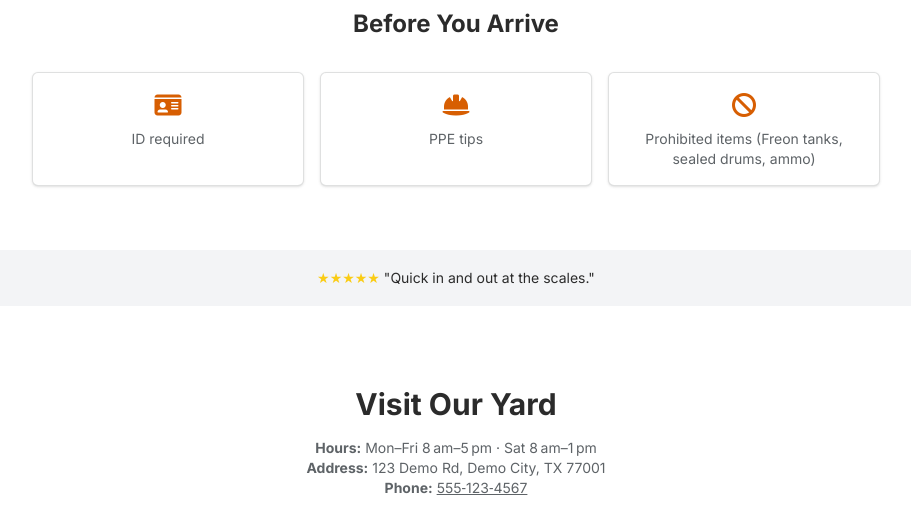
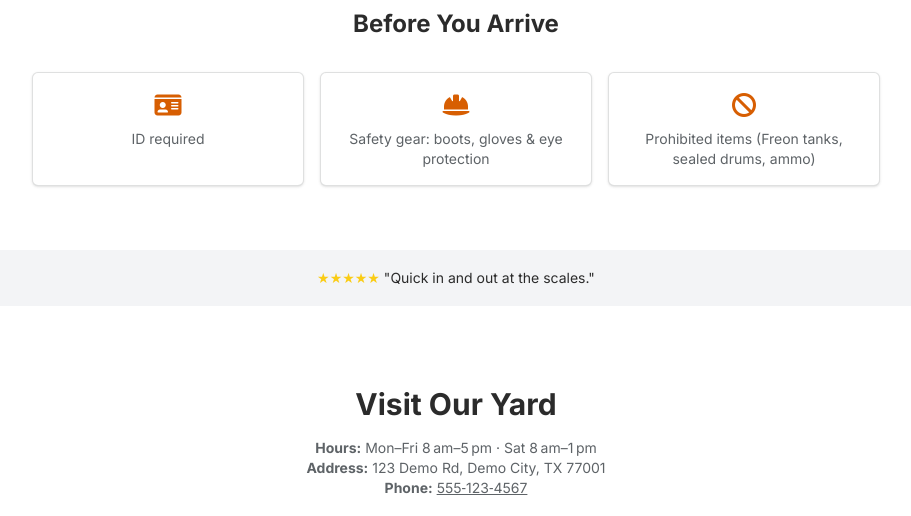
Before and after one commit to mrnosilrub/Standard-Launch-Demo, a plain HTML site: page index.html in a window 1280 px wide. Shown: the part 2060-2576 px from the top of the page, without its empty margins (184-1095 px from the left). Drawn offline with nearby package versions, Linux system fonts and the light colour scheme.

Commit message:
Clarify PPE card

```diff
--- a/index.html
+++ b/index.html
@@ -246,7 +246,7 @@
       </div>
       <div class="bg-white border border-brand-steel/20 rounded-md p-4 transition transform hover:-translate-y-1 flex flex-col items-center text-center gap-2 shadow" data-aos data-aos-delay="50">
         <i class="fa-solid fa-hard-hat text-2xl text-brand-orange"></i>
-        <span>PPE tips</span>
+        <span>Safety gear: boots, gloves & eye protection</span>
       </div>
       <div class="bg-white border border-brand-steel/20 rounded-md p-4 transition transform hover:-translate-y-1 flex flex-col items-center text-center gap-2 shadow" data-aos data-aos-delay="100">
         <i class="fa-solid fa-ban text-2xl text-brand-orange"></i>
```
